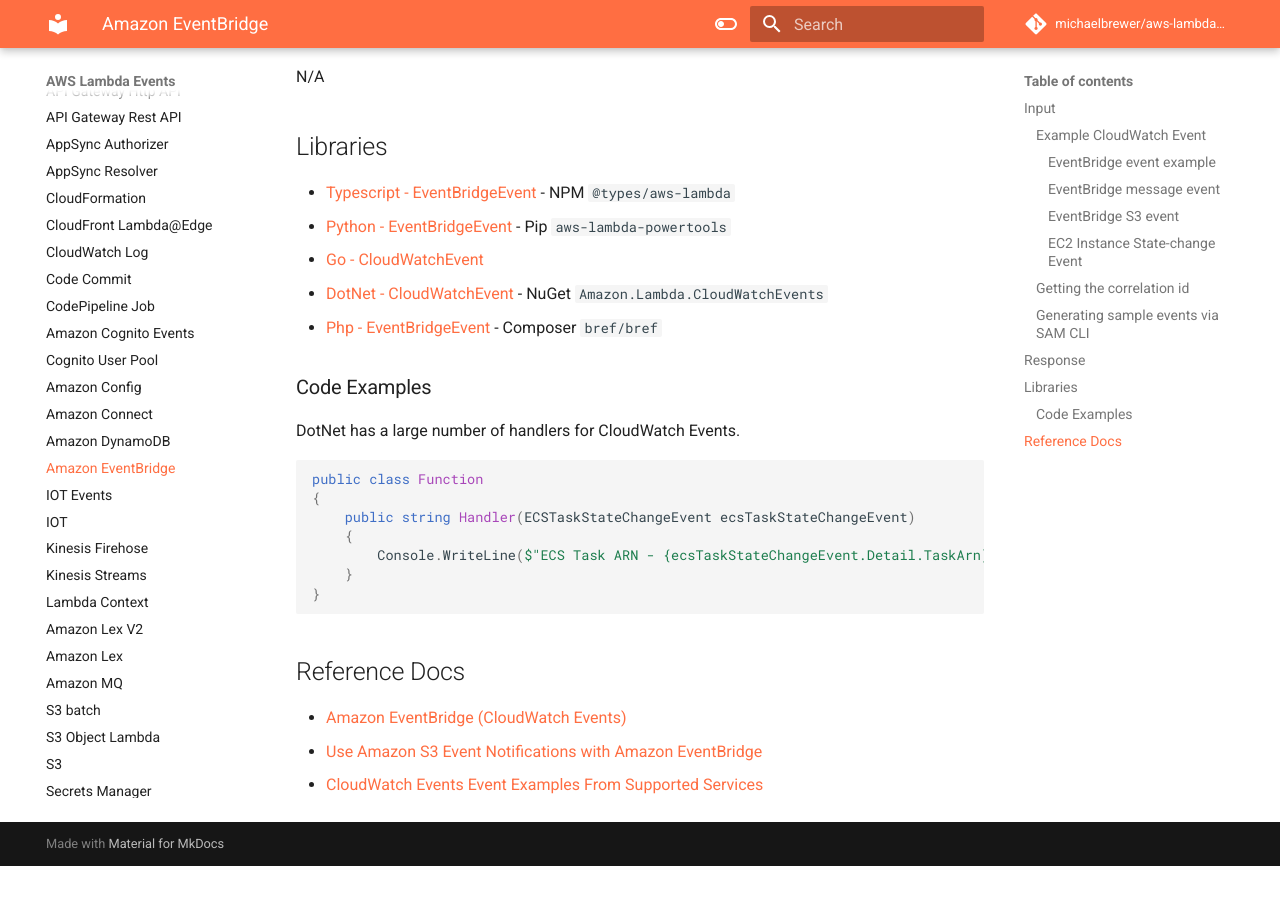
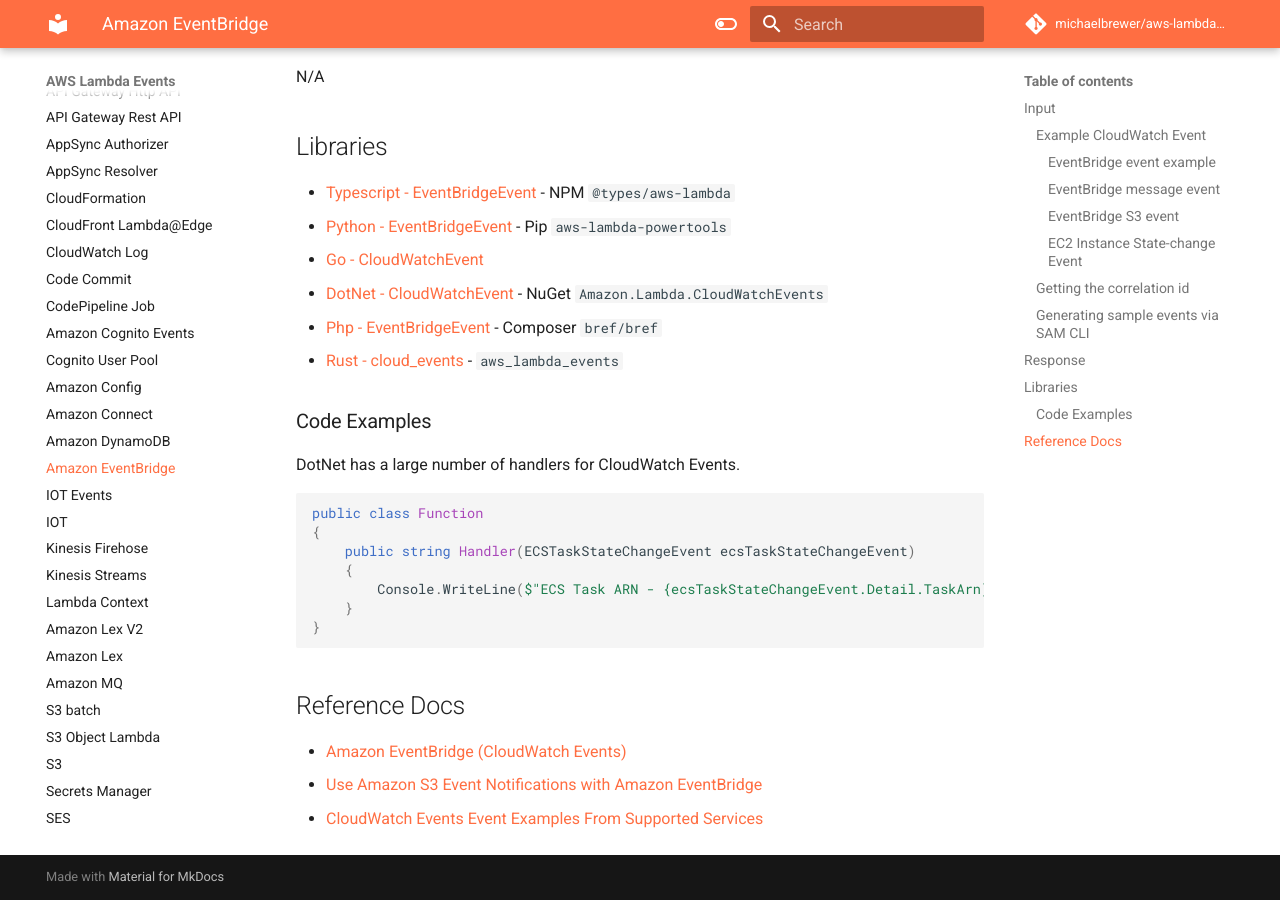
Before and after one commit to michaelbrewer/aws-lambda-events, an MkDocs documentation site: the page built from docs/event-bridge.md, in a window 1280 px wide and 900 px high, scrolled down 2751 px. Built offline with MkDocs 1.6.1 and Material for MkDocs 9.7.7, drawn with Linux system fonts in a browser that asks for light colours; comment, search, counter and statistics services are not loaded; before the commit the page ends 3617 px from its top, so only the background shows below that.

Commit message:
feat(cloudwatch-events): add rust library

```diff
--- a/docs/event-bridge.md
+++ b/docs/event-bridge.md
@@ -133,6 +133,7 @@
 - [Go - CloudWatchEvent](https://github.com/aws/aws-lambda-go/blob/main/events/README_CloudWatch_Events.md)
 - [DotNet - CloudWatchEvent](https://github.com/aws/aws-lambda-dotnet/tree/master/Libraries/src/Amazon.Lambda.CloudWatchEvents) - NuGet `Amazon.Lambda.CloudWatchEvents`
 - [Php - EventBridgeEvent](https://bref.sh/docs/function/handlers.html#eventbridge-events) - Composer `bref/bref`
+- [Rust - cloud_events](https://docs.rs/aws_lambda_events/0.6.0/aws_lambda_events/cloudwatch_events/index.html) - `aws_lambda_events`
 
 ### Code Examples
 
```
